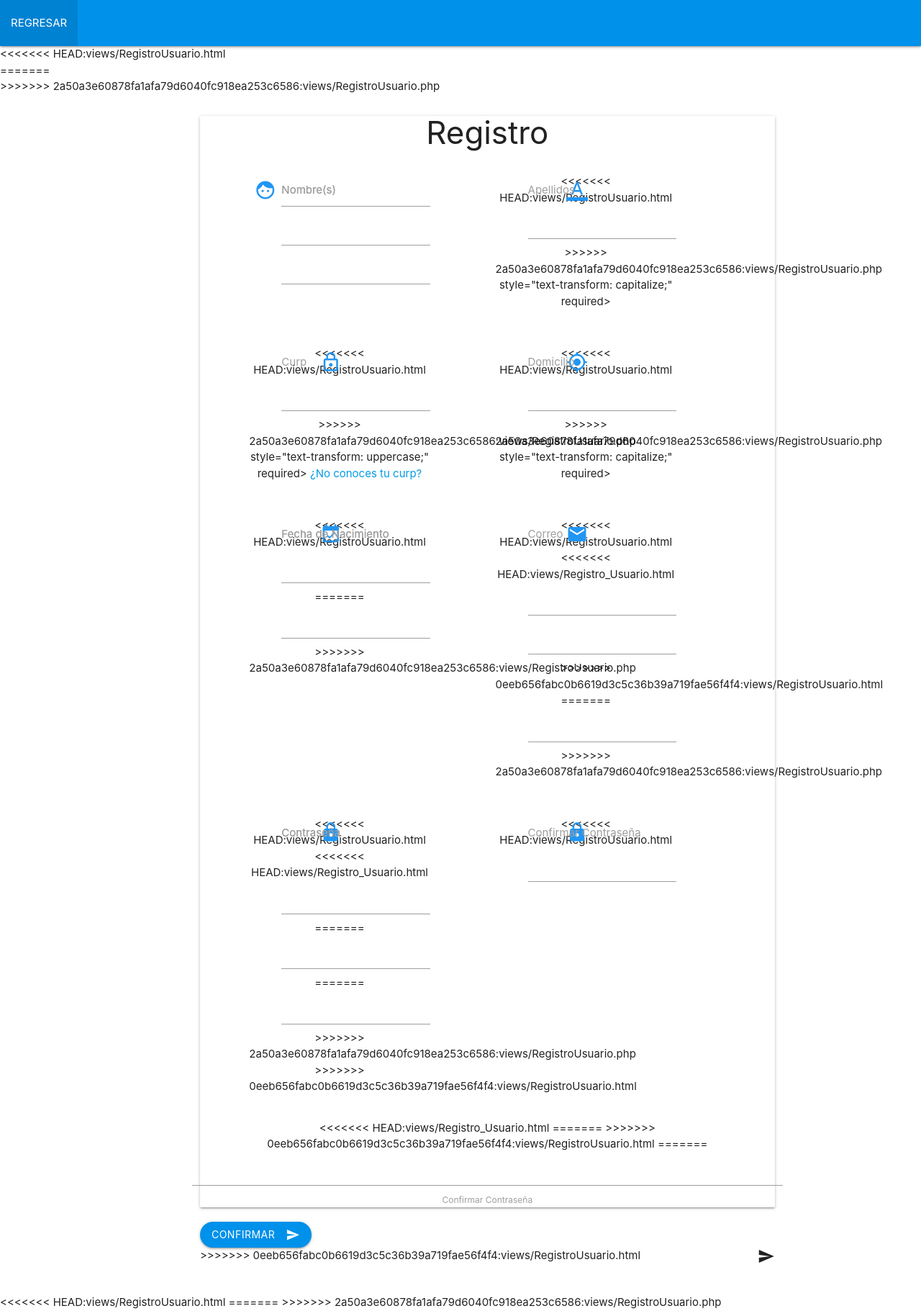
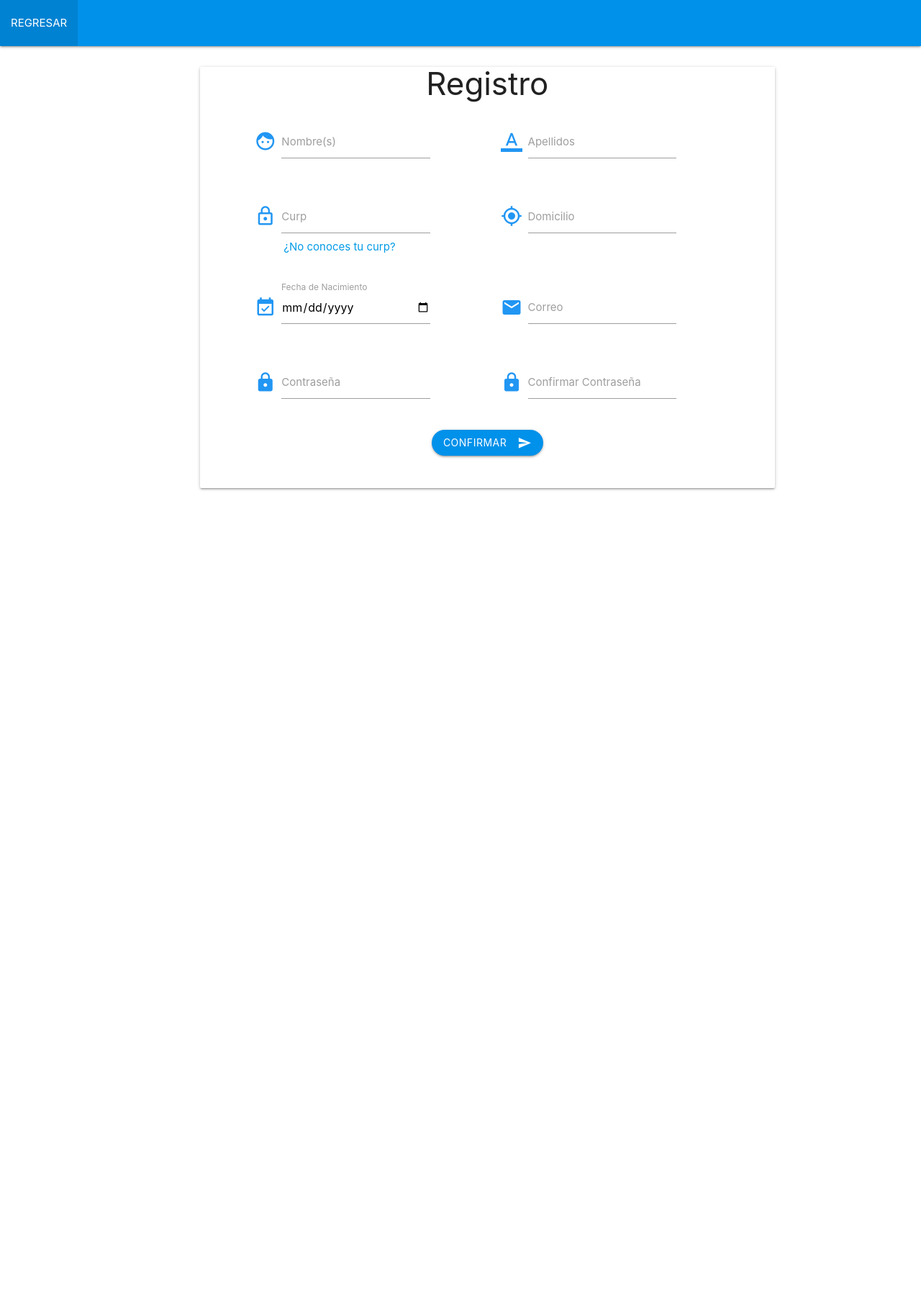
Before and after one commit to MigueManzano/app-covid, a PHP site: page /views/RegistroUsuario.php in a window 1280 px wide. Shown: the whole page at 72% size. After the commit the page ends 681 px from the top, so only its background shows below. Run offline with PHP 8.4, Linux system fonts and the light colour scheme; some libraries are stand-ins or nearby versions.

Commit message:
resgistro

```diff
--- a/controllers/controladorRegistroUser.js
+++ b/controllers/controladorRegistroUser.js
@@ -7,6 +7,7 @@ function registrar(){
     var domicilio=$("#domicilio").val();
     var pass=$("#password").val();
     var pass1=$("#password1").val();
+
     if (usuario=="" || apellidos==""||curp=="" || fecha=="" || domicilio=="" || email==""|| pass==""|| pass1==""){
         $("#resultado").html("DEBES RELLENAR TODOS LOS CAMPOS");
         $("#btnRegistrar").attr('disabled',false);
@@ -16,7 +17,6 @@ function registrar(){
         $("#btnRegistrar").attr('disabled',false);
         }
         else{
-            alert("bien");
         //var contra=hex_md5(pass);
         var parametros = {
             usuario : usuario,
@@ -37,9 +37,10 @@ function registrar(){
             success:  function (data) {
             $('#btnRegistrar').val("Guardar");
             //alert(data);
-            if(data){
+            if(data="0"){
                 $("#resultado").html("SE REGISTRO CON EXITO");
                 //location.reload(true);
+                location.href='../views/Login.php';
 
             }
             else{
--- a/models/registrarUsuario.php
+++ b/models/registrarUsuario.php
@@ -15,14 +15,14 @@
     //echo $sqlUsuarios;
     if ($consulta->fetch()) {
      echo "Este usuario ya existe";
-     return false;
+     echo "1";
     }
     else{
       //echo"2";
       $insertar = "INSERT INTO usuarios (IdTipo, Nombre, Apellidos, Correo, Contra, Curp, Domicilio, FechaNacimiento, estatus) VALUES('1','$usuario', '$apellidos', '$email', '$pass', '$curp','$domicilio','$fecha', '$act')";
       //echo $insertar;
       $insert=$conne->query($insertar);
-       return true;
+       echo "0" ;
     }
 
 ?>
--- a/views/RegistroUsuario.php
+++ b/views/RegistroUsuario.php
@@ -31,11 +31,7 @@
             </a>
         </nav>
 
-<<<<<<< HEAD:views/RegistroUsuario.html
         <div>
-=======
-        <form method="POST" action="prueba.php">
->>>>>>> 2a50a3e60878fa1afa79d6040fc918ea253c6586:views/RegistroUsuario.php
             <div class="container">
                 <!-- Formulario -->
                 <div class="row">
@@ -49,13 +45,13 @@
                                 <div class="input-field col s10 m4 offset-s1 offset-m1">
                                     <i class="material-icons prefix blue-text accent-4-text">face
                                     </i>
-                                    <input type="text" id="nombre" name="nombre" class="validate" style="text-transform: capitalize;"
+                                    <!--input type="text" id="nombre" name="nombre" class="validate" style="text-transform: capitalize;"
                                         required>
                                     <label for="nombre">Nombre(s)</label>
                                     <input  type="text" id="Nombre" class="validate" style="text-transform: capitalize;"
-                                    title="Ingrese su nombre. Máximo 9 caracteres (solamente letras)" pattern="[a-zA-Z]{1,9}" required>
+                                    title="Ingrese su nombre. Máximo 9 caracteres (solamente letras)" pattern="[a-zA-Z]{1,9}" required-->
 
-                                    <input type="text" name="textNombre" id="Nombre" class="validate"
+                                    <input type="text" name="nombre" id="nombre" class="validate"
                                         style="text-transform: capitalize;"
                                         title="Ingrese su nombre. Máximo 20 caracteres (solamente letras)"
                                         pattern="[a-zA-Z]{1,20}" required>
@@ -66,11 +62,7 @@
                                 <div class="input-field col s10 m4 offset-s1 offset-m1">
                                     <i class="material-icons prefix blue-text accent-4-text">format_color_text
                                     </i>
-<<<<<<< HEAD:views/RegistroUsuario.html
                                     <input type="text" id="apellidos" name="apellidos" class="validate"
-=======
-                                    <input type="text" name="textApellidos" class="validate"
->>>>>>> 2a50a3e60878fa1afa79d6040fc918ea253c6586:views/RegistroUsuario.php
                                         style="text-transform: capitalize;" required>
                                     <label for="apellidos">Apellidos</label>
                                 </div>
@@ -81,11 +73,7 @@
                                 <div class="input-field col s10 m4 offset-s1 offset-m1">
                                     <i class="material-icons prefix blue-text accent-4-text">lock_outline
                                     </i>
-<<<<<<< HEAD:views/RegistroUsuario.html
                                     <input type="text" id="curp" name="curp" class="validate" maxlength="18"
-=======
-                                    <input type="text" name="textCurp" class="validate" maxlength="18"
->>>>>>> 2a50a3e60878fa1afa79d6040fc918ea253c6586:views/RegistroUsuario.php
                                         style="text-transform: uppercase;" required>
                                     <label for="Curp">Curp</label>
                                     <a href="https://www.gob.mx/curp/" target="_blank">¿No conoces
@@ -96,11 +84,7 @@
                                 <div class="input-field col s10 m4 offset-s1 offset-m1">
                                     <i class="material-icons prefix blue-text accent-4-text">my_location
                                     </i>
-<<<<<<< HEAD:views/RegistroUsuario.html
                                     <input type="text" class="validate" id="domicilio" name="domicilio"
-=======
-                                    <input type="text" name="textDomicilio" class="validate" id="Domicilio"
->>>>>>> 2a50a3e60878fa1afa79d6040fc918ea253c6586:views/RegistroUsuario.php
                                         style="text-transform: capitalize;" required>
                                     <label for="domicilio">Domicilio</label>
                                 </div>
@@ -112,29 +96,20 @@
                                 <div class="input-field col s10 m4 offset-s1 offset-m1">
                                     <i class="material-icons prefix blue-text accent-4-text">event_available
                                     </i>
-<<<<<<< HEAD:views/RegistroUsuario.html
-                                    <input type="text" id="Fecha" name="Fecha" class="datepicker" required>
+                                    <input type="date" id="Fecha" name="Fecha"  required>
                                     <label for="Fecha">Fecha de Nacimiento</label>
-=======
-                                    <input type="text" name="textFecha" id="Fecha_Naci" name="Fecha"
-                                        required>
-                                    <label for="Fecha_Naci">Fecha de Nacimiento</label>
->>>>>>> 2a50a3e60878fa1afa79d6040fc918ea253c6586:views/RegistroUsuario.php
                                 </div>
 
                                 <!-- Correo -->
                                 <div class="input-field col s10 m4 offset-s1 offset-m1">
                                     <i class="material-icons prefix blue-text accent-4-text">email
                                     </i>
-<<<<<<< HEAD:views/RegistroUsuario.html
-<<<<<<< HEAD:views/Registro_Usuario.html
-                                    <input type="text" id="email" name="email" class="validate" required>
-                                    <input type="text" id="email" class="validate" required name="clien-email" maxlength="50" title="Ingrese un correo valido.">
->>>>>>> 0eeb656fabc0b6619d3c5c36b39a719fae56f4f4:views/RegistroUsuario.html
-=======
+                                    <!--input type="text" id="email" name="email" class="validate" required>
+                                    <input type="text" id="email" class="validate" required name="clien-email" maxlength="50" title="Ingrese un correo valido."-->
+
                                     <input type="text" name="textCorreo" id="email" class="validate" required
                                          maxlength="50" title="Ingrese un correo valido.">
->>>>>>> 2a50a3e60878fa1afa79d6040fc918ea253c6586:views/RegistroUsuario.php
+
                                     <label for="email">Correo</label>
                                 </div>
                             </div>
@@ -144,25 +119,17 @@
                                 <div class="input-field col s10 m4 offset-s1 offset-m1">
                                     <i class="material-icons prefix blue-text accent-4-text">lock
                                     </i>
-<<<<<<< HEAD:views/RegistroUsuario.html
-<<<<<<< HEAD:views/Registro_Usuario.html
-                                    <input type="password" id="password" name="password" class="validate" required>
+                                    <!--input type="password" id="password" name="password" class="validate" required>
                                     <label for="password">Contraseña</label>
-
-=======
-                                    <input type="text" id="password" class="validate" required>
-=======
+                                    <input type="text" id="password" class="validate" required-->
                                     <input type="text" name="textContra" id="password" class="validate" required>
->>>>>>> 2a50a3e60878fa1afa79d6040fc918ea253c6586:views/RegistroUsuario.php
                                     <label for="password">Contraseña</label>
->>>>>>> 0eeb656fabc0b6619d3c5c36b39a719fae56f4f4:views/RegistroUsuario.html
                                 </div>
 
                                 <!-- Confirma contra -->
                                 <div class="input-field col s10 m4 offset-s1 offset-m1">
                                     <i class="material-icons prefix blue-text accent-4-text">lock
                                     </i>
-<<<<<<< HEAD:views/RegistroUsuario.html
                                     <input type="password" id="password1" class="validate" required>
                                     <label for="password">Confirmar Contraseña</label>
 
@@ -170,17 +137,12 @@
                                 </div>
                             </div>
 
-                            <div class="row">
-<<<<<<< HEAD:views/Registro_Usuario.html
-=======
-
->>>>>>> 0eeb656fabc0b6619d3c5c36b39a719fae56f4f4:views/RegistroUsuario.html
-                                <!-- Foto de perfil -->
-=======
+                            <!--div class="row">
+                                <!- Foto de perfil ->
                                     <input type="text" name="textContra2" id="Password1" class="validate" required>
                                     <label for="Password1">Confirmar Contraseña</label>
                                 </div>
-                            </div>
+                            </div-->
 
                             <!-- <div class="row">
 
@@ -195,24 +157,18 @@
                                         <input class="file-path validate" type="text">
                                     </div>
                                 </div>
-<<<<<<< HEAD:views/RegistroUsuario.html
 
 
                             </div>
 
 
-<<<<<<< HEAD:views/Registro_Usuario.html
-
-                            <!--a href="index.html"-->
+                            <-- a href="index.html"-->
 
                             <!-- Boton de registrar -->
                             <button id="btnRegistrar" name="btnRegistrar" class="btn waves-effect waves-light light-blue accent-4" onclick="$(this).attr('disabled',true);registrar()" style="border-radius: 20px;"></a> Confirmar
                                 <i class="material-icons right">send</i>
                                 </a></button>
                             <div name="resultado" id="resultado"></div>
-                                <i class="material-icons right">send</i>
-                                </a></button>
->>>>>>> 0eeb656fabc0b6619d3c5c36b39a719fae56f4f4:views/RegistroUsuario.html
 
                             <br><br>
                         </div>
@@ -226,7 +182,6 @@
 
 <!-- Script del calendario en español -->
 <script>
-<<<<<<< HEAD:views/RegistroUsuario.html
     document.addEventListener('DOMContentLoaded', function () {
         var elems = document.querySelectorAll('.datepicker');
         var instances = M.Datepicker.init(elems, {
@@ -253,41 +208,11 @@
         var instances = M.FormSelect.init(elems, options);*/
 
     });
-=======
-document.addEventListener('DOMContentLoaded', function() {
-    var elems = document.querySelectorAll('.datepicker');
-    var instances = M.Datepicker.init(elems, {
-        showClearBtn: false,
-        firstDay: 1,
-        yearRange: [1940, 2003],
-        i18n: {
-            months: ['Enero', 'Febrero', 'Marzo', 'Abril', 'Mayo', 'Junio', 'Julio', 'Agosto',
-                'Septiembre', 'Octubre', 'Noviembre', 'Diciembre'
-            ],
-            monthsShort: ['Ene', 'Feb', 'Mar', 'Abr', 'May', 'Jun', 'Jul', 'Ago', 'Sep', 'Oct', 'Nov',
-                'Dic'
-            ],
-            weekdays: ['Domingo', 'Lunes', 'Martes', 'Miercoles', 'Jueves', 'Viernes', 'Sabado'],
-            weekdaysShort: ['Dom', 'Lun', 'Mar', 'Mier', 'Jue', 'Vier', 'Sab'],
-            weekdaysAbbrev: ['D', 'L', 'M', 'M', 'J', 'V', 'S']
-        }
-    })
-
-    //------------------------------Timepicker--------------------------------//
-    var elems = document.querySelectorAll('.timepicker');
-    var instances = M.Timepicker.init(elems, {
-        showClearBtn: false,
-        onOpenStart: true,
-    })
-
-});
->>>>>>> 2a50a3e60878fa1afa79d6040fc918ea253c6586:views/RegistroUsuario.php
 </script>
 
 <footer>
 
 </footer>
-<<<<<<< HEAD:views/RegistroUsuario.html
 </html>
 <script>
     $(document).ready(function(){
@@ -297,7 +222,3 @@ document.addEventListener('DOMContentLoaded', function() {
 
 
 </script>
-=======
-
-</html>
->>>>>>> 2a50a3e60878fa1afa79d6040fc918ea253c6586:views/RegistroUsuario.php
```
